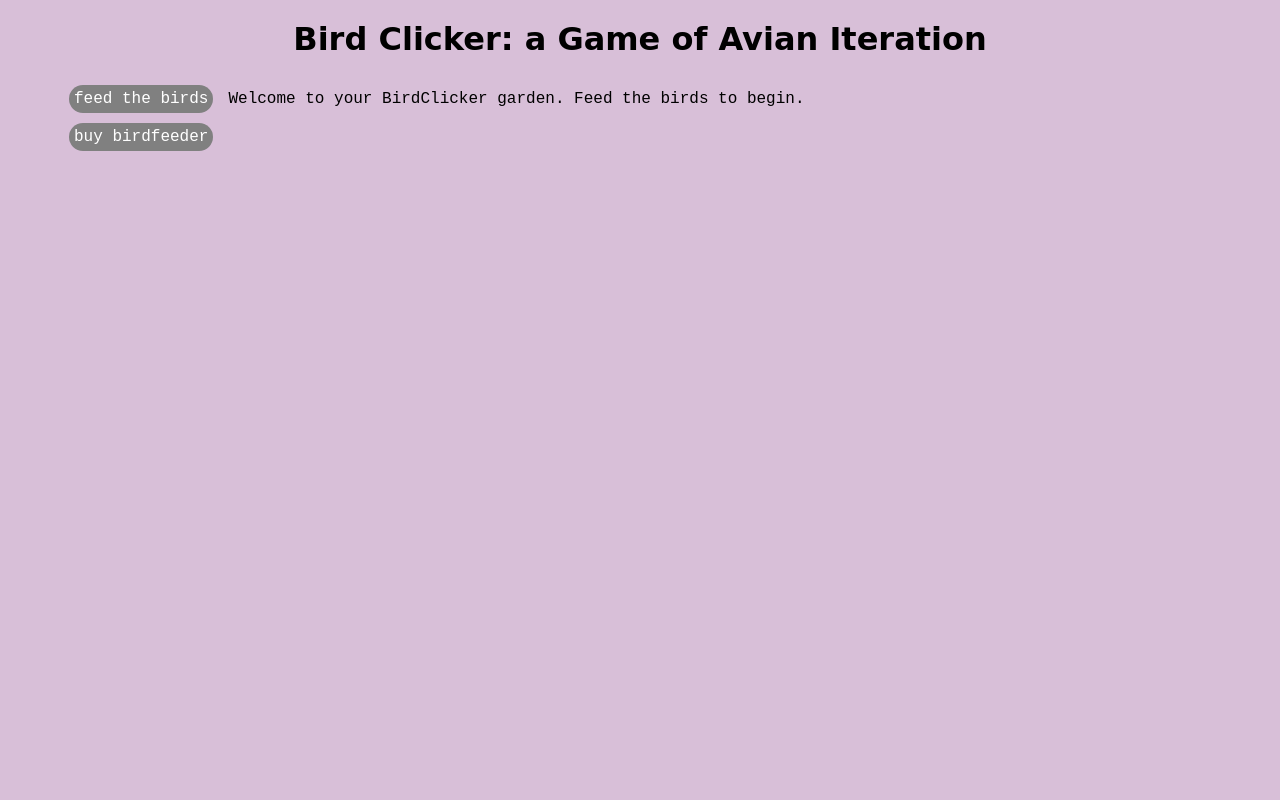
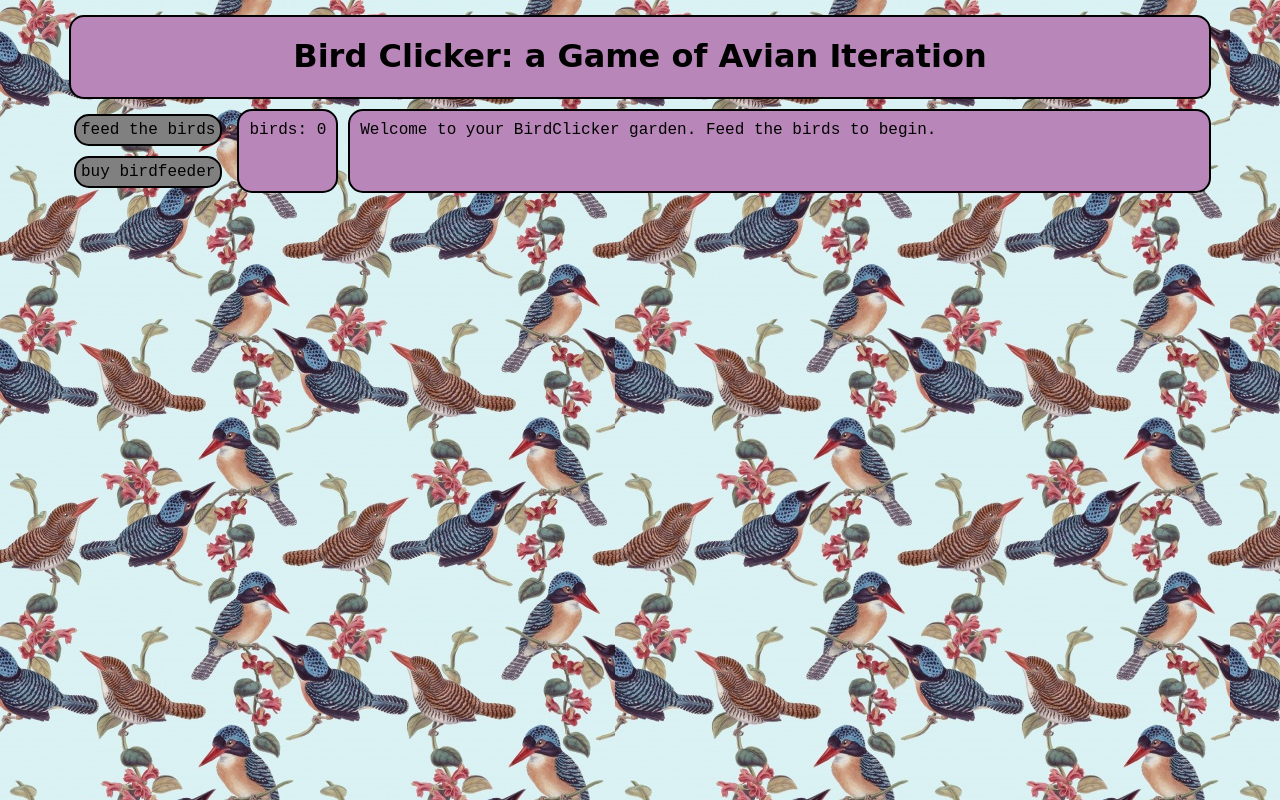
Before and after one commit to RayeMayberry/BirdClicker, a website built with Parcel: page index.html in a window 1280 px wide. Built offline with nearby package versions, Linux system fonts and the light colour scheme; a web font is replaced by a local one.

Commit message:
add background image and more styles

```diff
--- a/src/buttons.js
+++ b/src/buttons.js
@@ -1,5 +1,5 @@
 export default function Buttons(state){
-    var output = '<div id="clickers" class="column">';
+    var output = '<div id="buttons" class="column">';
 
     for( const [key, value] of Object.entries(state.Buttons)){
         output += `<span id="${key}" class="button">${value.label}</span>`;
--- a/src/counters.js
+++ b/src/counters.js
@@ -1,5 +1,5 @@
 export default function (state){
-    var output = '<div id="resources" class="column">';
+    var output = '<div id="counters" class="column">';
 
     for(const [key, value] of Object.entries(state.Resources)){
         if(value !== null){
--- a/state/resources.js
+++ b/state/resources.js
@@ -1,5 +1,5 @@
 export default {
-    'birds': null,
+    'birds': 0,
     'trinkets': null,
     'birdfeeders': null
 }
--- a/style.css
+++ b/style.css
@@ -1,6 +1,7 @@
 body {
-    background-color: thistle;
     font-family: 'Courier New', Courier, monospace;
+    background-image: url('./img/bird-bg.jpg');
+    background-repeat: repeat;
 }
 
 #root {
@@ -9,7 +10,18 @@ body {
     grid-template-rows: auto 1fr;
     width: 90vw;
     margin: 0 auto;
+    padding: 10px;
     max-height: 100vh;
+}
+
+header, #counters, #messages, .button {
+    background-color: rgb(185, 134, 185);
+    border: 2px solid black;
+    border-radius: 15px;
+}
+
+header, .column {
+    margin: 5px;
 }
 
 header {
@@ -38,8 +50,6 @@ span {
 
 .button {
     background-color: grey;
-    color: white;
-    border-radius: 15px;
 }
 .button:hover{
     cursor: pointer;
```
Also changed, not shown: img/bird-bg.jpg (added), 2 other files.
